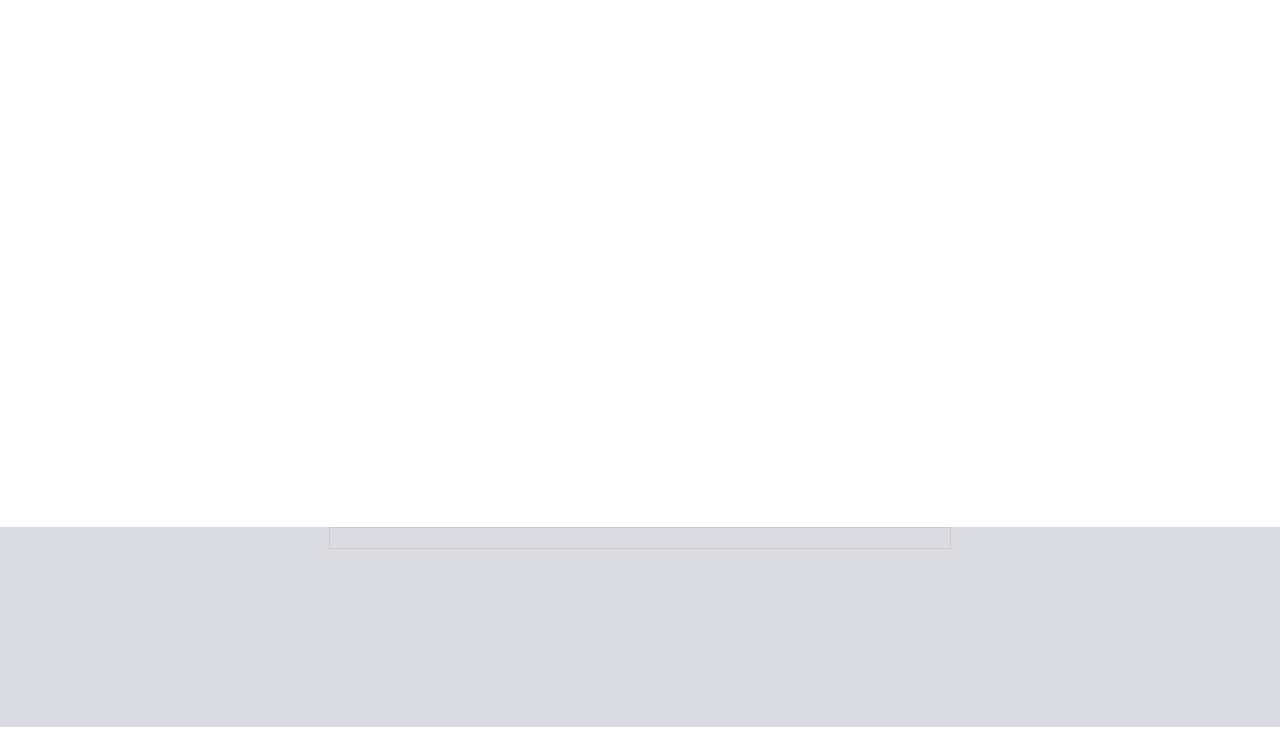
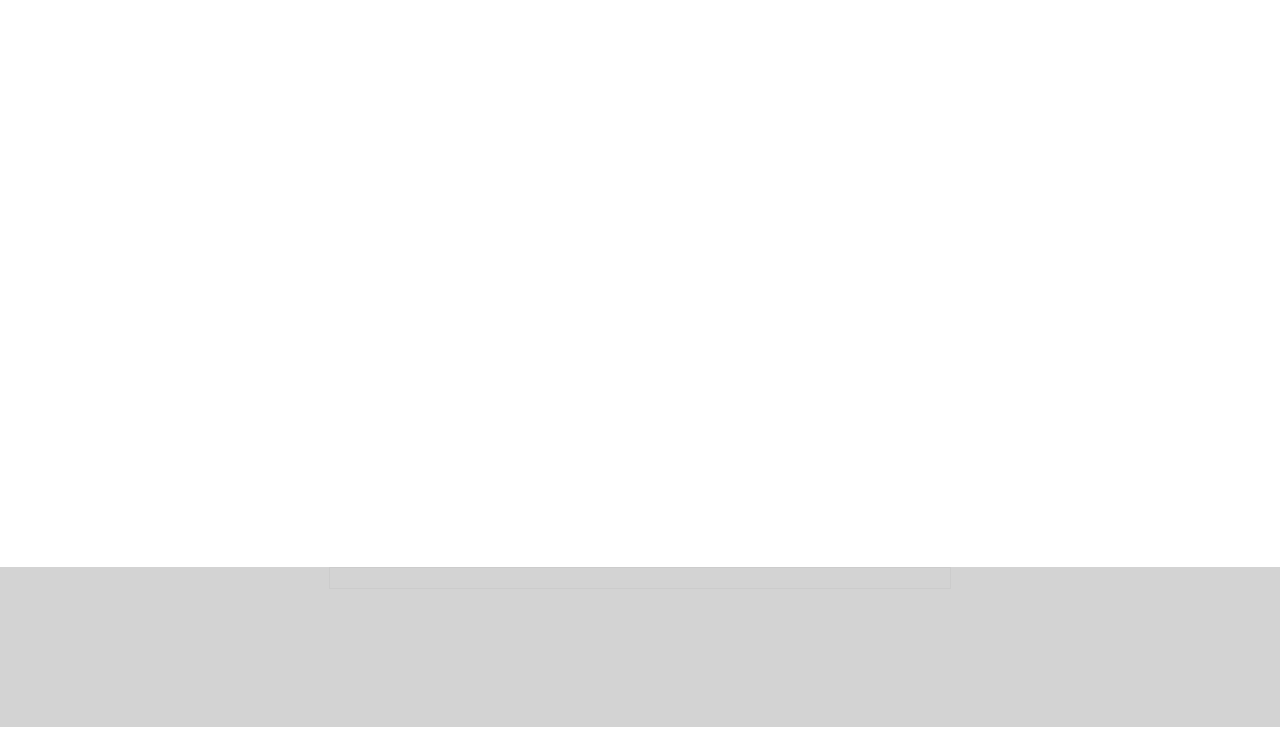
Before and after one commit to naoshi2/map, a plain HTML site: page index.html in a window 1280 px wide. Shown: the part 73-821 px from the top of the page. After the commit the page ends 800 px from the top, so only its background shows below. Drawn offline with nearby package versions, Linux system fonts and the light colour scheme.

Commit message:
Adjust layout

```diff
--- a/twitter.css
+++ b/twitter.css
@@ -1,5 +1,7 @@
-body,html {
-  height: 100%;
+body, html {
+  margin: 0;
+  padding: 0;
+  overflow-x: hidden;
 }
 #user {
   margin-left: 60px;
@@ -72,16 +74,17 @@ body,html {
 }
 
 .twitter {
-  padding-bottom: 200px;
+  padding-bottom: 100px;
+  height: 70%;
+  overflow-y: auto;
 }
 
 .footer {
-  left: 0px;
   position: fixed;
   bottom: 0;
   width: 100%;
-  height: 200px;
-  background-color: #DBDBE2;
+  height: 20%;
+  background-color: lightgray;
 }
 
 .ticker {
@@ -91,7 +94,6 @@ body,html {
   text-align: left;
   border: #ccc 1px solid;
   position: relative;
-  overflow: hidden;
 }
 
 .ticker ul {
--- a/twitter.js
+++ b/twitter.js
@@ -6,9 +6,6 @@ var tickerArray = [];
 
 function updateTicker() {
     console.log('update ticker');
-    var d = new Date();
-    var minsec = d.getMinutes() + " " + d.getSeconds();
-
     $('.ticker').empty();
     $('.ticker').append('<ul>');
 
```
